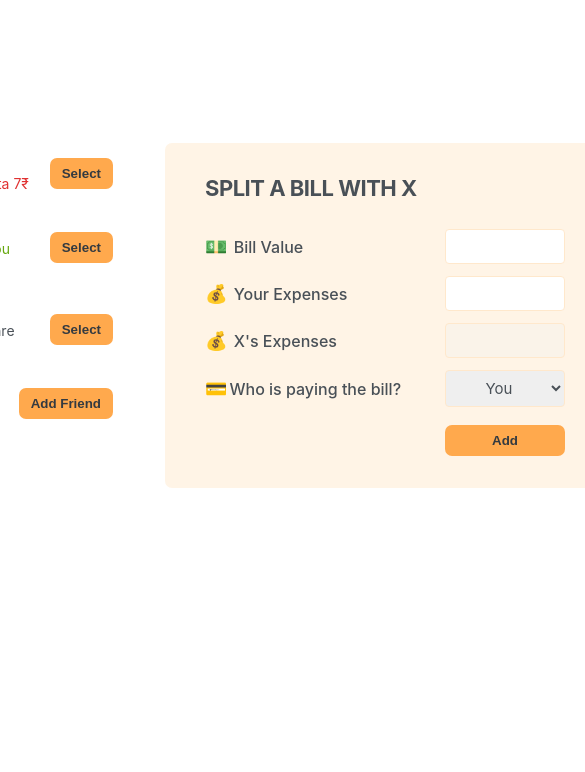
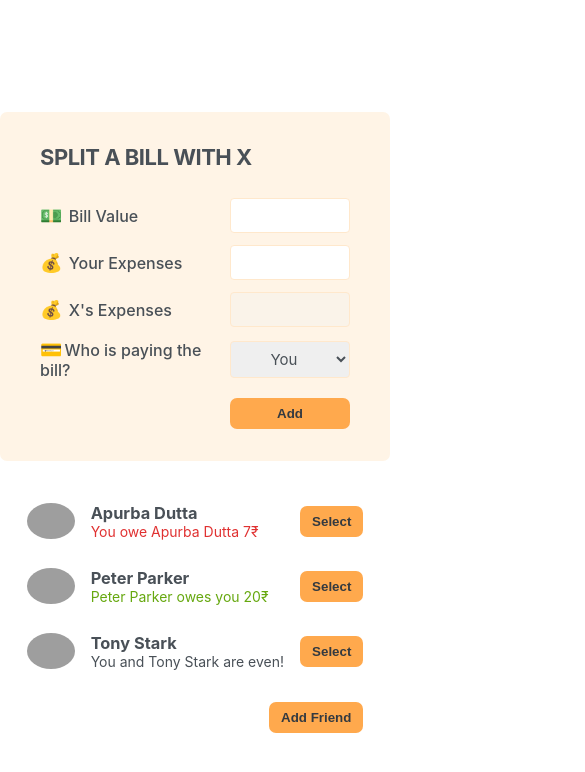
Before and after one commit to apurba2099/bill-buddies, a React (Create React App) app: page / in a window 390 px wide. Shown: the top 772 px of the page, 585 px wide, since content can reach past the window. Built offline with nearby package versions, Linux system fonts and the light colour scheme; grey boxes are pictures that could not be loaded.

Commit message:
5. Adding some media queries for better styling

```diff
--- a/src/index.css
+++ b/src/index.css
@@ -172,3 +172,13 @@
   letter-spacing: -0.5px;
   margin-bottom: 1.6rem;
 }
+
+@media screen and (max-width: 420px) {
+  .app {
+    display: flex;
+    justify-content: center;
+    align-items: center;
+    flex-direction: column-reverse;
+    gap: 30px;
+  }
+}
```
